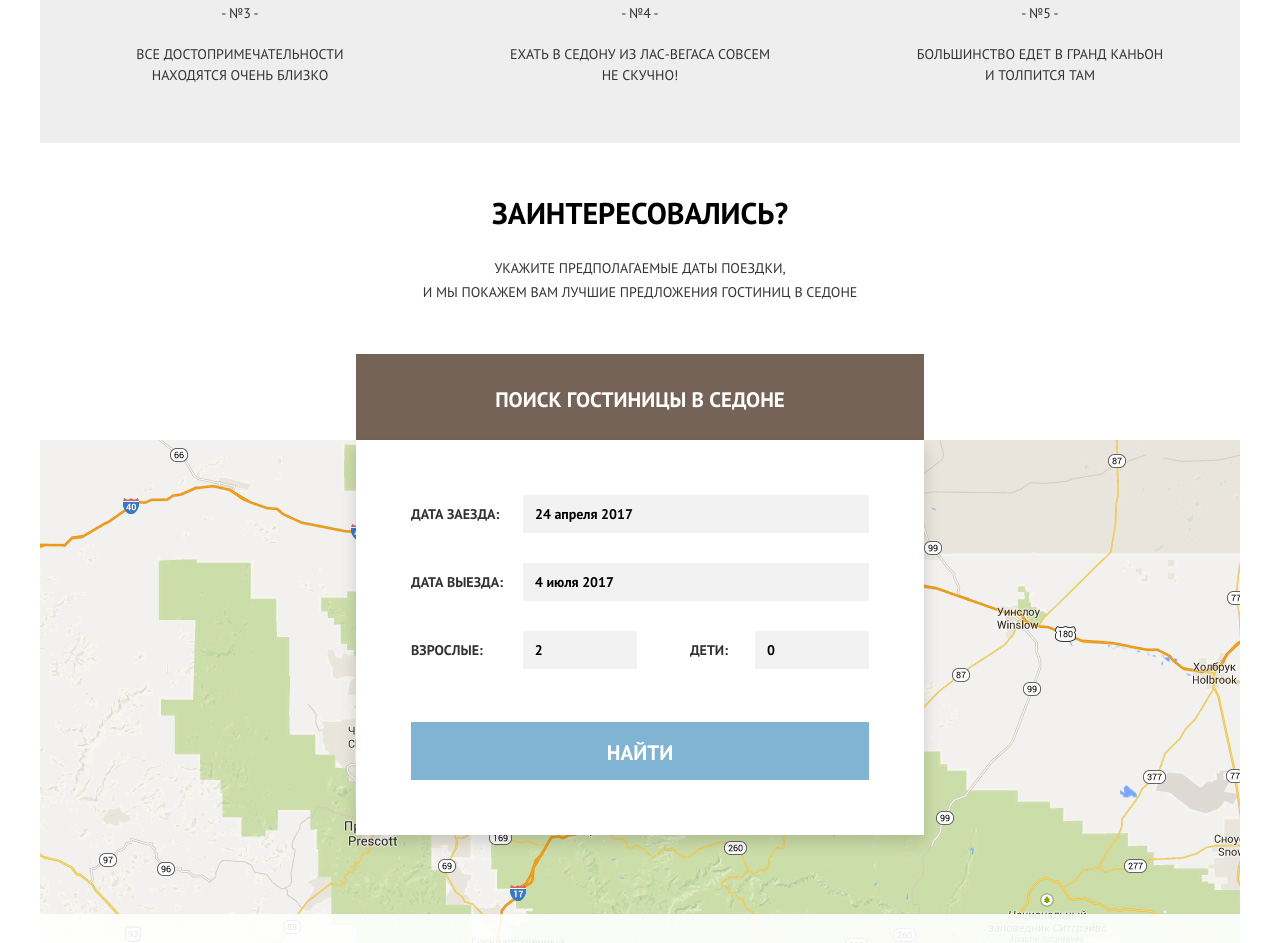
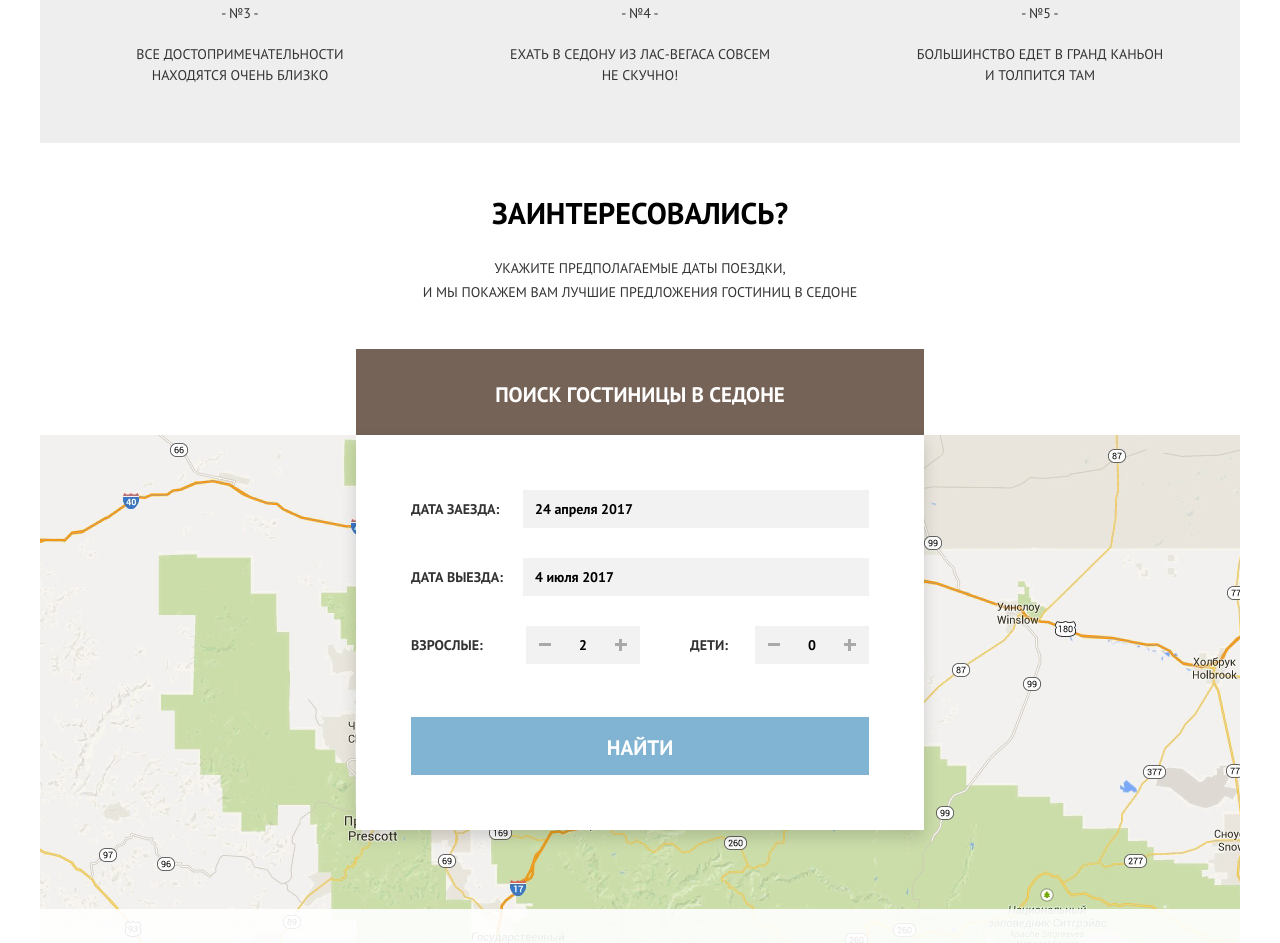
Before and after one commit to alexandrkaa/29334-sedona, a plain HTML site: page index.html in a window 1280 px wide. Shown: the part 1733-2676 px from the top of the page. Drawn offline with Linux system fonts and the light colour scheme.

Commit message:
Доделал стилизацию

```diff
--- a/css/style.css
+++ b/css/style.css
@@ -5,7 +5,6 @@ html {
   box-sizing: inherit;
 }
 body {
-  margin: 0;
   padding: 0;
   font-family: 'PT Sans', Arial, sans-serif;
   font-size: 14px;
@@ -223,7 +222,7 @@ img {
   padding-top: 52px;
   text-align: center;
   position: relative;
-  padding-bottom: 136px;
+  padding-bottom: 130px;
 }
 
 .search-hotel p {
@@ -276,11 +275,6 @@ img {
   box-shadow: 0px 7px 15px 0 rgba(0, 1, 1, 0.15);
 }
 
-.search-hotel-popup-form .popup-form-input-block.persons-num {
-  width: 100%;
-  margin-bottom: 53px;
-}
-
 .popup-form-input-block {
   display: flex;
   justify-content: space-between;
@@ -288,6 +282,10 @@ img {
   align-items: center;
   width: 100%;
   margin-bottom: 30px;
+}
+
+.popup-form-input-block:last-of-type {
+  margin-bottom: 53px;
 }
 
 .popup-form-input-block.persons-num input {
@@ -324,16 +322,89 @@ img {
   vertical-align: middle;
 }
 
-label[for="persons-num-adults"] {
-  margin-right: 40px;
+.persons-num-label input[type=number]::-webkit-inner-spin-button,
+.persons-num-label input[type=number]::-webkit-outer-spin-button {
+  -webkit-appearance: none;
+  margin: 0;
 }
 
-.persons-num-input:first-of-type {
-  margin-right: 53px;
+.persons-num {
+  width: calc(458px /2);
+  position: relative;
 }
 
-label[for="persons-num-childs"] {
-  margin-right: 27px;
+.persons-num-label {
+  display: flex;
+  align-items: center;
+  justify-content: space-between;
+  position: relative;
+}
+
+.persons-num label[for="persons-num-childs"] {
+  padding-left: 50px;
+}
+
+.popup-form-input-block .minus,
+.popup-form-input-block .plus {
+  display: block;
+  position: absolute;
+  width: 38px;
+  height: 38px;
+  border: 0;
+  padding: 0;
+  margin: 0;
+  background-color: #f2f2f2;
+  z-index: 2;
+}
+
+.popup-form-input-block .minus:hover::before,
+.popup-form-input-block .plus:hover::before,
+.popup-form-input-block .plus:hover::after {
+  background-color: #000000;
+}
+
+.popup-form-input-block .minus:active::before,
+.popup-form-input-block .minus:focus::before,
+.popup-form-input-block .plus:active::before,
+.popup-form-input-block .plus:focus::before,
+.popup-form-input-block .plus:active::after,
+.popup-form-input-block .plus:focus::after {
+  background-color: #81b3d2;
+}
+
+.popup-form-input-block .minus {
+  left: 115px;
+}
+
+.popup-form-input-block .plus {
+  right: 0;
+  bottom: 0;
+}
+
+.popup-form-input-block .minus::before,
+.popup-form-input-block .plus::before {
+  content: "";
+  position: absolute;
+  width: 12px;
+  height: 3px;
+  top: 17px;
+  left: 13px;
+  background-color: #a9a9a9;
+}
+
+.popup-form-input-block .plus::after {
+  content: "";
+  position: absolute;
+  width: 3px;
+  height: 12px;
+  top: 13px;
+  left: 17px;
+  background-color: #a9a9a9;
+}
+
+.search-hotel-popup-form .persons-num-input {
+  text-align: center;
+  width: 114px;
 }
 
 .search-hotel-popup-form .search-hotel-input:hover {
--- a/index.html
+++ b/index.html
@@ -84,19 +84,29 @@
               <a href="hotels.html" class="search-hotel-btn"><span>Поиск гостиницы в Седоне</span></a>
               <div class="search-hotel-popup-form">
                 <form action="https://htmlacademy.ru/echo" method="POST">
-                  <div class="popup-form-input-block date-in-block">
+                  <div class="popup-form-input-block">
                     <label for="hotel-date-in">Дата заезда:</label>
                     <input class="search-hotel-input date-input" type="text" id="hotel-date-in" name="hotel-date-in-field" value="24 апреля 2017">
                   </div>
-                  <div class="popup-form-input-block date-out-block">
+                  <div class="popup-form-input-block">
                     <label for="hotel-date-out">Дата выезда:</label>
                     <input class="search-hotel-input date-input" type="text" id="hotel-date-out" name="hotel-date-out-field" value="4 июля 2017">
                   </div>
-                  <div class="popup-form-input-block persons-num">
-                    <label for="persons-num-adults">Взрослые:</label>
-                    <input class="search-hotel-input persons-num-input" type="number" id="persons-num-adults" name="persons-num-adults-field" value="2">
-                    <label for="persons-num-childs">Дети:</label>
-                    <input class="search-hotel-input persons-num-input" type="number" id="persons-num-childs" name="persons-num-childs-field" value="0">
+                  <div class="popup-form-input-block">
+                    <div class="persons-num adults">
+                      <button class="minus" type="button" name="button"><span class="visually-hidden">-</span></button>
+                      <label class="persons-num-label" for="persons-num-adults">Взрослые:
+                        <input class="search-hotel-input persons-num-input" type="number" id="persons-num-adults" name="persons-num-adults-field" value="2">
+                      </label>
+                      <button class="plus" type="button" name="button"><span class="visually-hidden">+</span></button>
+                    </div>
+                    <div class="persons-num childs">
+                      <button class="minus" type="button" name="button"><span class="visually-hidden">-</span></button>
+                      <label class="persons-num-label" for="persons-num-childs">Дети:
+                        <input class="search-hotel-input persons-num-input" type="number" id="persons-num-childs" name="persons-num-childs-field" value="0">
+                      </label>
+                      <button class="plus" type="button" name="button"><span class="visually-hidden">+</span></button>
+                    </div>
                   </div>
                   <button class="submit-btn" type="submit" name="search-hotel-submit">
                     <span>Найти</span>
```
